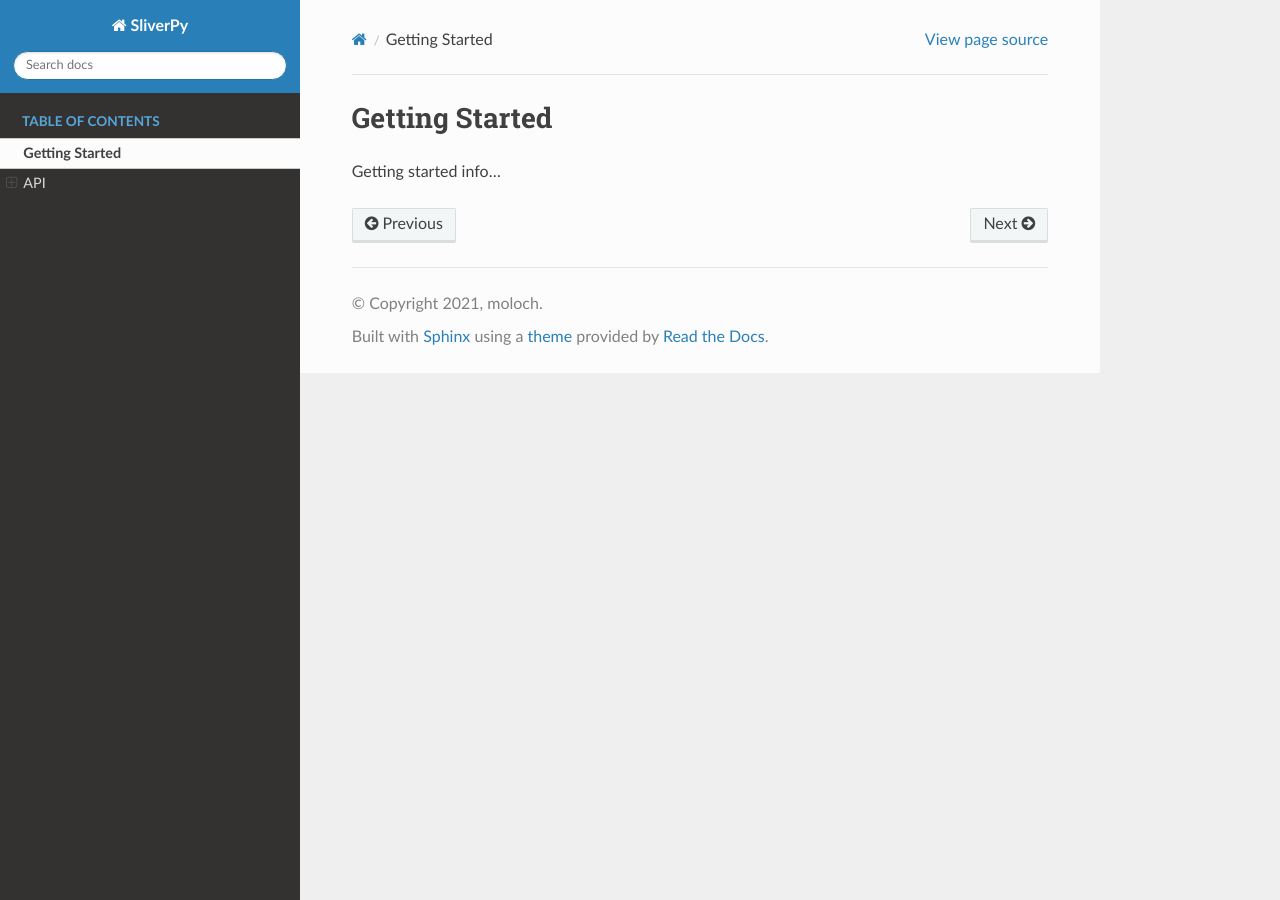
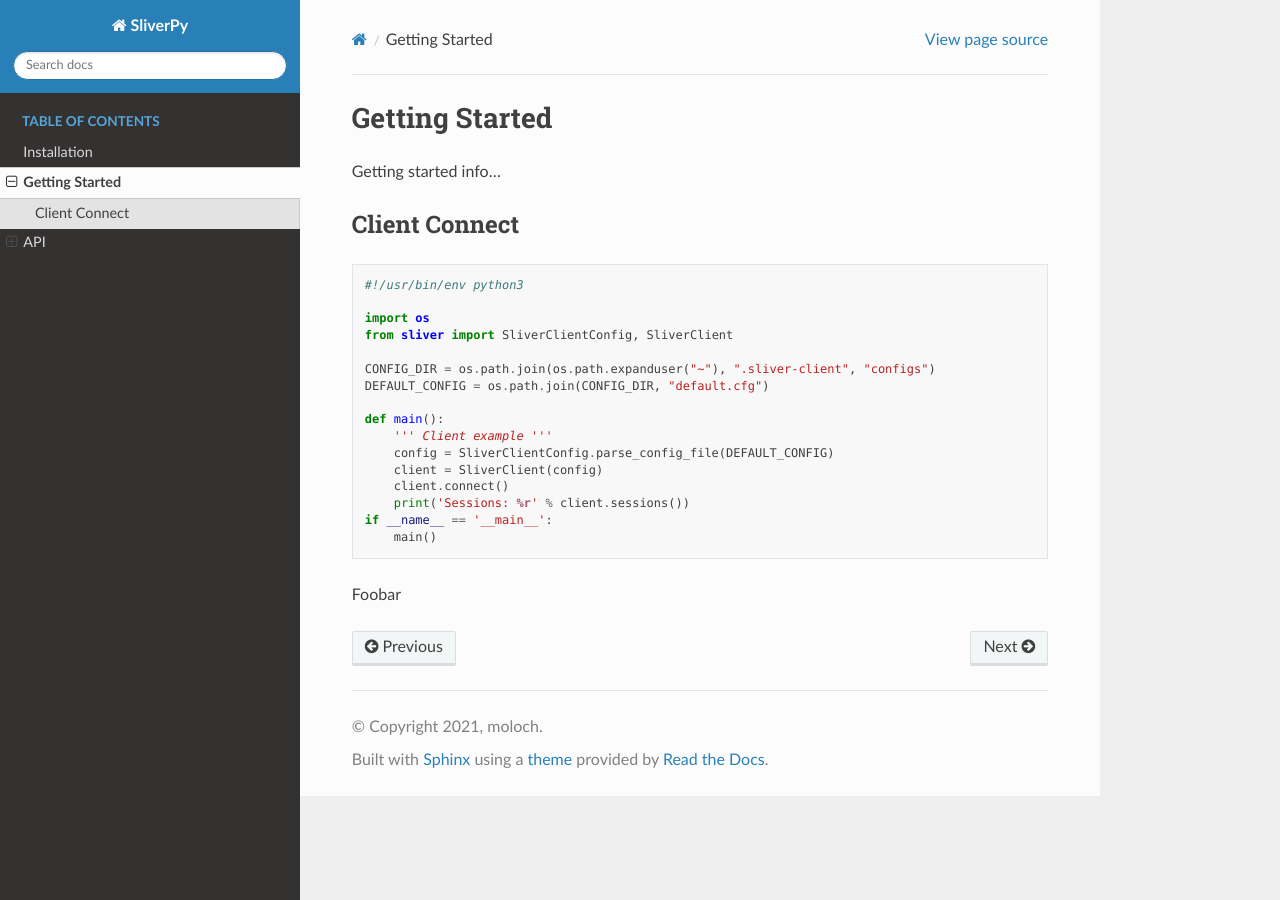
Before and after one commit to moloch--/sliver-py, a Sphinx documentation site: the page built from docs/getting-started.rst, in a window 1280 px wide. Built offline with Sphinx 7.4.7 and the Read the Docs theme 2.0.0, drawn with Linux system fonts in a browser that asks for light colours.

Commit message:
Added install.rst to docs

```diff
--- a/docs/conf.py
+++ b/docs/conf.py
@@ -52,7 +52,8 @@ exclude_patterns = ['_build', 'Thumbs.db', '.DS_Store']
 #
 html_theme = 'sphinx_rtd_theme'
 html_theme_options = {
-    "collapse_navigation" : False
+    'collapse_navigation' : False,
+    'sticky_navigation': True,
 }
 # Add any paths that contain custom static files (such as style sheets) here,
 # relative to this directory. They are copied after the builtin static files,
--- a/docs/getting-started.rst
+++ b/docs/getting-started.rst
@@ -2,3 +2,30 @@ Getting Started
 ===============
 
 Getting started info...
+
+
+
+Client Connect
+^^^^^^^^^^^^^^
+
+.. code-block:: python
+
+    #!/usr/bin/env python3
+
+    import os
+    from sliver import SliverClientConfig, SliverClient
+
+    CONFIG_DIR = os.path.join(os.path.expanduser("~"), ".sliver-client", "configs")
+    DEFAULT_CONFIG = os.path.join(CONFIG_DIR, "default.cfg")
+
+    def main():
+        ''' Client example '''
+        config = SliverClientConfig.parse_config_file(DEFAULT_CONFIG)
+        client = SliverClient(config)
+        client.connect()
+        print('Sessions: %r' % client.sessions())
+    if __name__ == '__main__':
+        main()
+
+
+Foobar
--- a/docs/index.rst
+++ b/docs/index.rst
@@ -1,13 +1,16 @@
 Welcome to SliverPy's documentation!
 ====================================
 
-SliverPy is a Python gRPC client library for Sliver. SliverPy can be used to automate any operator interaction with Sliver and
+SliverPy is a Python gRPC client library for Sliver. SliverPy can be used to automate any operator interaction with Sliver_ and
 connects to servers using gRPC over Mutual TLS (i.e., multiplayer) using Sliver client configuration files.
+
+.. _Sliver: https://github.com/BishopFox/sliver
 
 .. toctree::
    :maxdepth: 2
    :caption: Table of Contents
 
+   install
    getting-started
 
    api/index
```
Also changed, not shown: other parts of docs/index.rst (+0 -1 lines), docs/api/client.rst (+9 -0 lines), docs/install.rst (added, +15 -0 lines).
